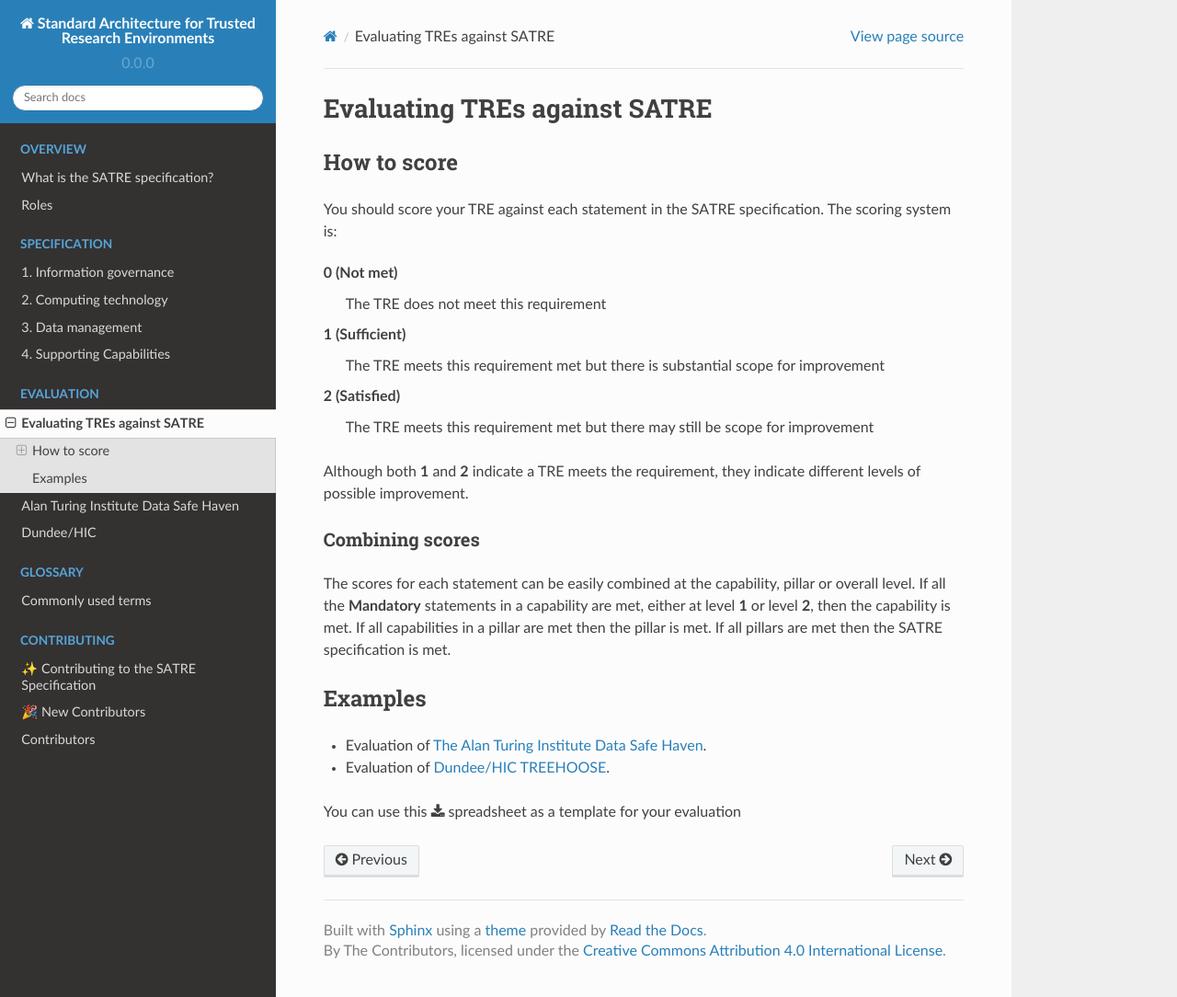
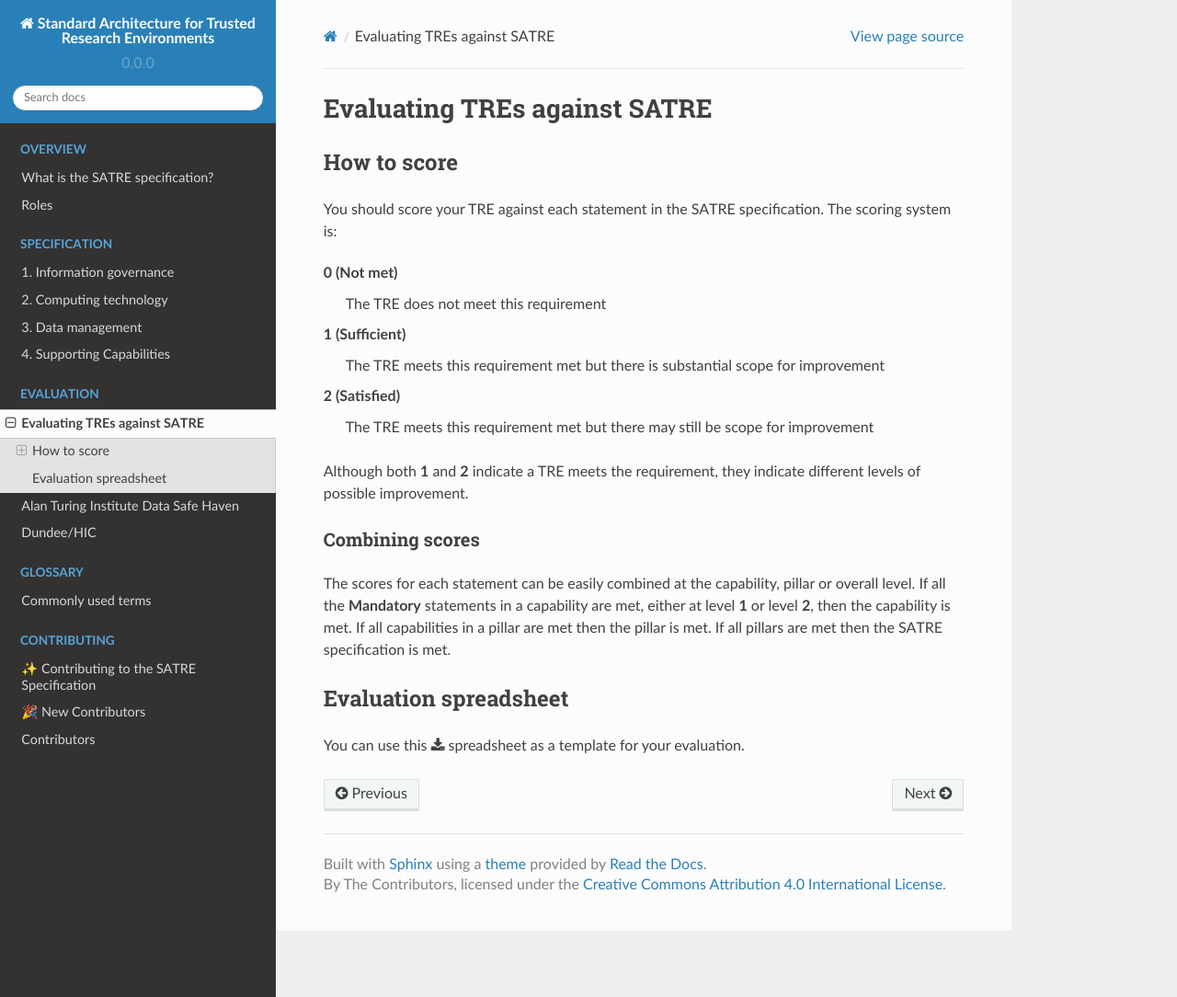
Before and after one commit to sa-tre/satre-specification, a Sphinx documentation site: the page built from docs/source/evaluation.md, in a window 1280 px wide and 1084 px high. Shown: the whole window at 92% size. Built offline with Sphinx 7.4.7 and the Read the Docs theme 2.0.0, drawn with Linux system fonts in a browser that asks for light colours.

Commit message:
Add spreadsheet subsection

```diff
--- a/docs/source/evaluation.md
+++ b/docs/source/evaluation.md
@@ -25,9 +25,6 @@ If all the **Mandatory** statements in a capability are met, either at level **1
 If all capabilities in a pillar are met then the pillar is met.
 If all pillars are met then the SATRE specification is met.
 
-## Examples
+## Evaluation spreadsheet
 
-- Evaluation of {ref}`The Alan Turing Institute Data Safe Haven <evaluation_alan_turing_institute>`.
-- Evaluation of {ref}`Dundee/HIC TREEHOOSE <evaluation_dundee_hic>`.
-
-You can use this {download}`spreadsheet <../build/satrecsv/satre.xlsx>` as a template for your evaluation
+You can use this {download}`spreadsheet <../build/satrecsv/satre.xlsx>` as a template for your evaluation.
```
